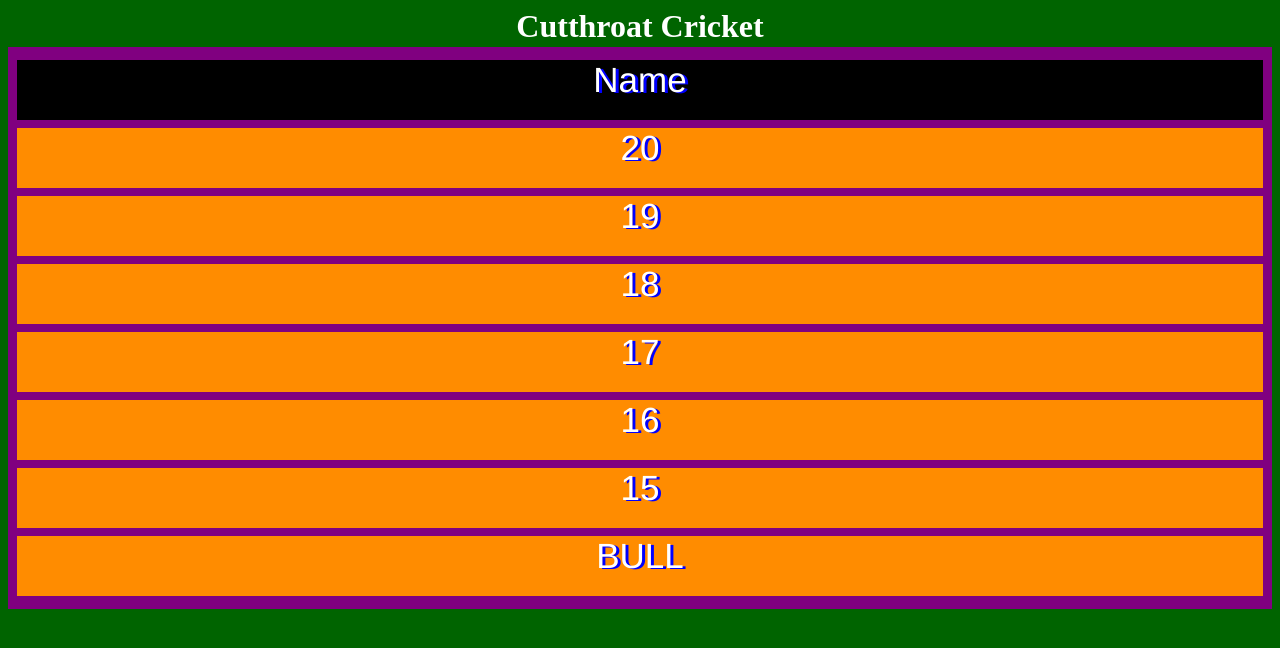
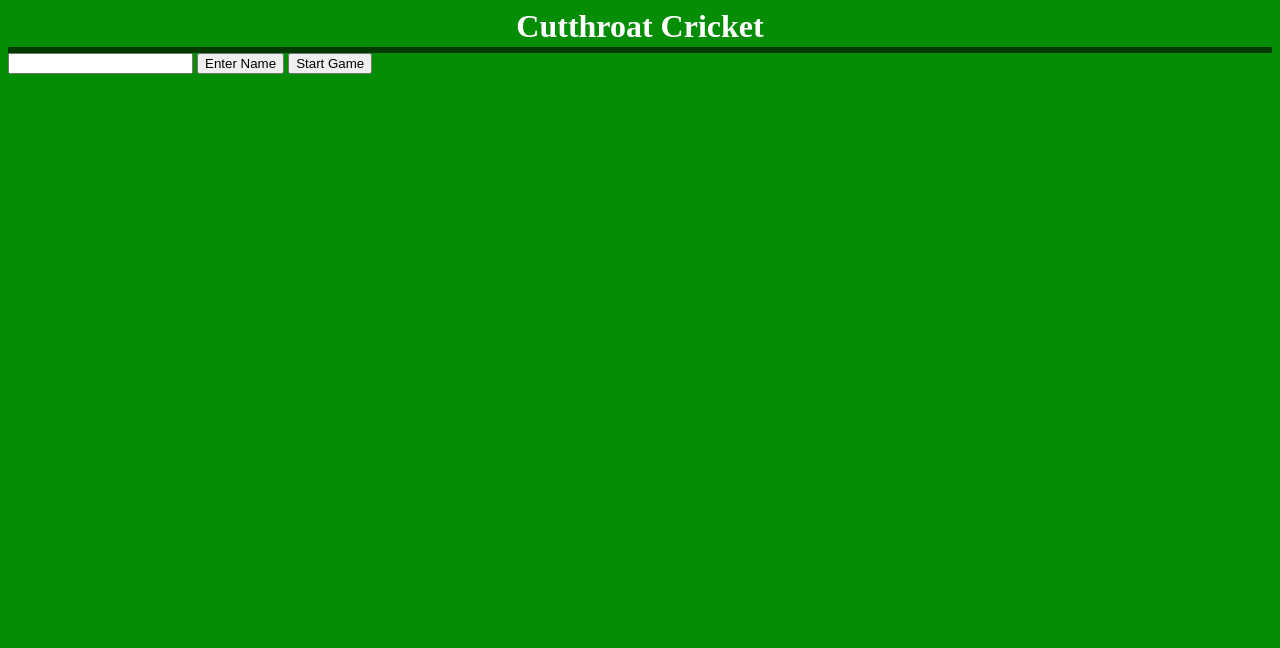
Before and after one commit to joshuar84/cutthroat_cricket, a plain HTML site: page index.html in a window 1280 px wide. Drawn offline with Linux system fonts and the light colour scheme.

Commit message:
added function

```diff
--- a/index.html
+++ b/index.html
@@ -9,16 +9,14 @@
 <body>
     <h1 class="flex_item">Cutthroat Cricket</h1>
     <div id="game_container" class="flex_item">
-        <div class="flex_item name column">
-            <div id="name" class="button flex_item">Name</div>
-            <div id="20" class="button flex_item">20</div>
-            <div id="19" class="button flex_item">19</div>
-            <div id="18" class="button flex_item">18</div>
-            <div id="17" class="button flex_item">17</div>
-            <div id="16" class="button flex_item">16</div>
-            <div id="15" class="button flex_item">15</div>
-            <div id="bull" class="button flex_item">BULL</div>
-        </div>
+    </div id="initial_buttons">
+    <div>
+        <input id="name_input" type="text">
+        <button id="enter_name" class="start_buttons" onclick="addPlayer()">Enter Name</button>
+        <button id="start_game" onclick="startGame()">Start Game</button>
+    </div>
+    <div id="names">
+
     </div>
     <script type="text/javascript" src="./script.js"></script>
 </body>
--- a/script.js
+++ b/script.js
@@ -0,0 +1,44 @@
+const containerElement = document.getElementById('game_container');
+const names = document.getElementById('names');
+const initialButtons = document.getElementById('initial_buttons')
+
+let arrayOfColumns = [];
+let arrayOfNames = [];
+
+const addNames = () => {
+    let newNames = '';
+    arrayOfNames.forEach((el) => {
+        newNames += el;
+    });
+    names.innerHTML = newNames;
+}
+
+const addPlayer = () => {
+    const input = document.getElementById('name_input');
+    const name = input.value;
+    arrayOfColumns.push(`<div class="flex_item name column">
+    <div id="name${name}" class="button flex_item name">${name}</div>
+    <div id="score${name}" class="button flex_item score">0</div>
+    <div id="20${name}" class="button flex_item">20</div>
+    <div id="19${name}" class="button flex_item">19</div>
+    <div id="18${name}" class="button flex_item">18</div>
+    <div id="17${name}" class="button flex_item">17</div>
+    <div id="16${name}" class="button flex_item">16</div>
+    <div id="15${name}" class="button flex_item">15</div>
+    <div id="bull${name}" class="button flex_item">BULL</div>
+</div>`);
+    arrayOfNames.push(`<h3 id="name_id">${name}</h3><br>`);
+    addNames();
+    input.value = '';
+}
+
+
+const startGame = () => {
+    let inHTML = '';
+    arrayOfColumns.forEach((el) => {
+        inHTML += el;
+    })
+    containerElement.innerHTML = inHTML
+    initialButtons.innerHTML = '';
+    names.innerHTML = '';
+}
--- a/style.css
+++ b/style.css
@@ -1,11 +1,11 @@
 body {
-    background-color: darkgreen;
+    background-color: rgb(5, 141, 5);
     justify-content: center;
 }
 #game_container {
-    background-color: purple;
+    background-color: rgb(2, 58, 2);
     margin: auto;
-    border: 6px purple solid;
+    border: 3px rgb(2, 58, 2) solid;
     width: auto;
     display: flex;
     flex-direction: row;
@@ -13,12 +13,13 @@ body {
     height: auto;
 }
 .button {
-    background-color: darkorange;
+    background-color: rgb(0, 0, 0);
     text-align: center;
-    border: 3px purple solid;
+    line-height: 2em;
+    border: 3px rgb(2, 58, 2) solid;
     font-family: 'Franklin Gothic Medium', 'Arial Narrow', Arial, sans-serif;
     font-size: 35px;
-    height: 60px;
+    height: 2em;
     text-shadow: 3px 1px blue;
 }
 .flex_item {
@@ -30,8 +31,8 @@ body {
 h1 {
     text-align: center;
 }
-#name {
-    background-color: black;
+.name {
+    background-color: rgb(0, 1, 78);
     color: white;
 }
 .column {
@@ -39,3 +40,14 @@ h1 {
     height: auto;
     flex-wrap: nowrap;
 }
+#name_id {
+    text-shadow: 3px 1px blue;
+    font-size: 30px;
+    color: white;
+}
+.score {
+    background-color: rgb(131, 0, 0);
+}
+#initial_buttons {
+
+}
```
